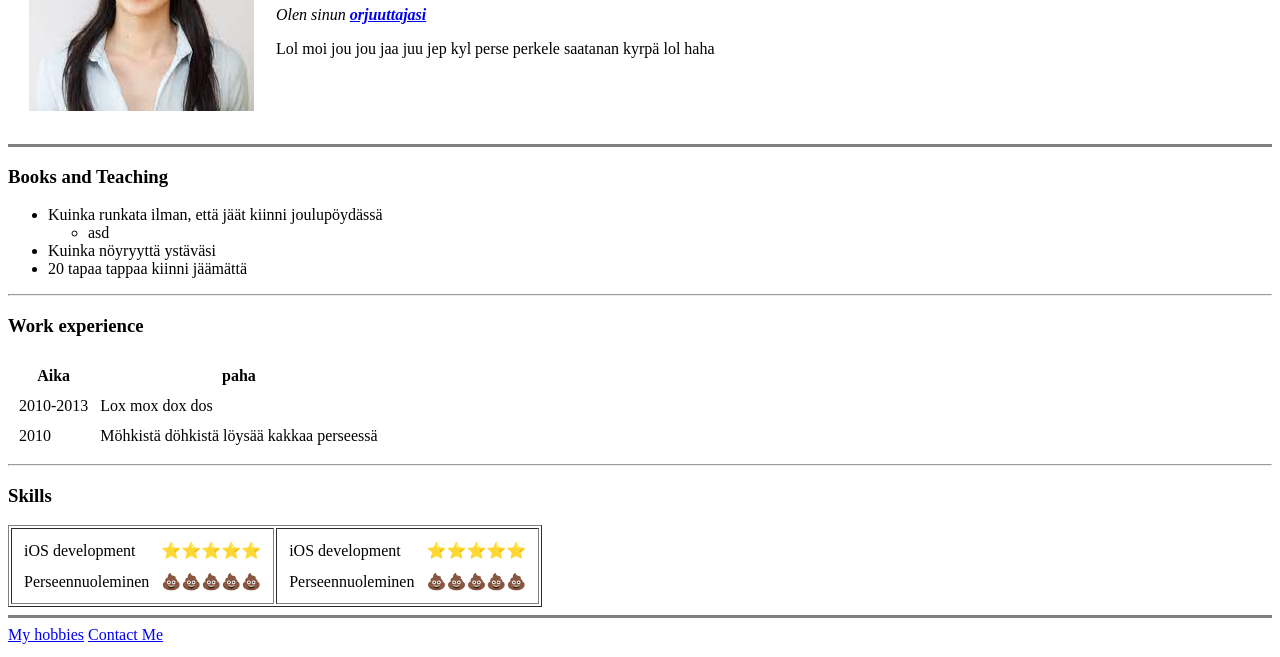
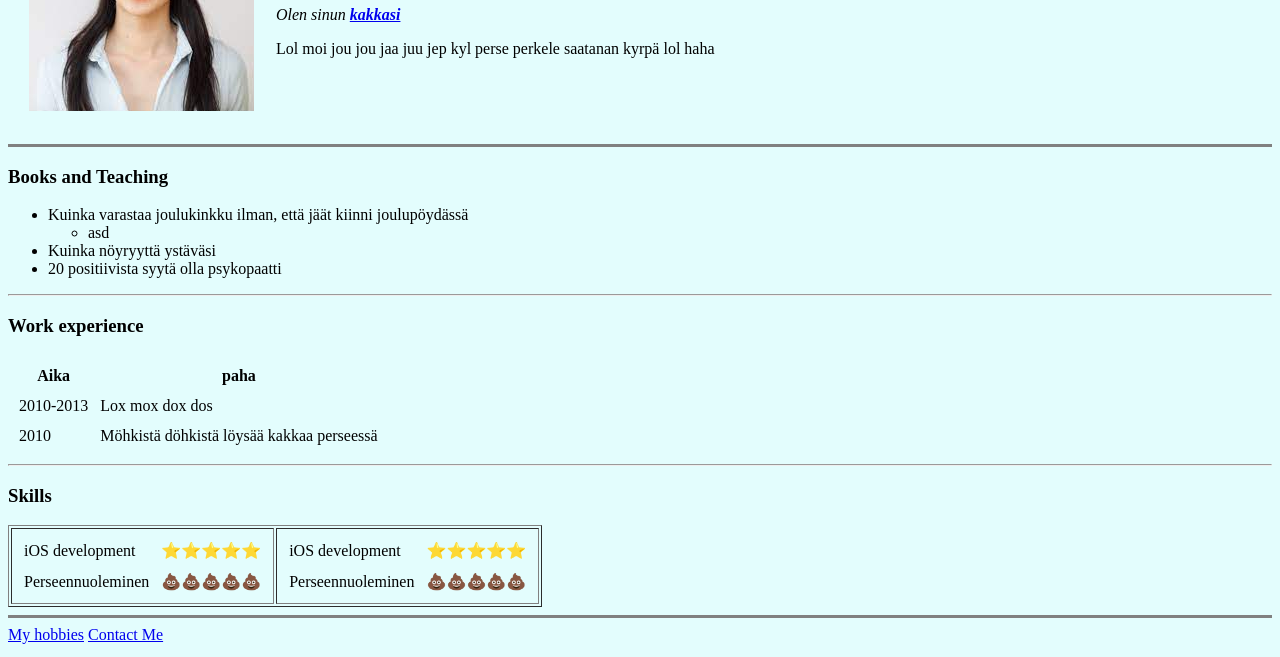
Before and after one commit to Shamaakkeli/cv, a plain HTML site: page index.html in a window 1280 px wide. Shown: the part 143-800 px from the top of the page. Drawn offline with Linux system fonts and the light colour scheme.

Commit message:
Add files via upload

```diff
--- a/index.html
+++ b/index.html
@@ -6,7 +6,7 @@
   <title>Moikka moi</title>
 </head>
 
-<body>
+<body style="background-color: #E3FDFD;">
 
   <table cellspacing="20">
     <tr>
@@ -15,7 +15,7 @@
       </td>
       <td>
         <h1>Lol </h1>
-        <p><em>Olen sinun <a href="http://www.yle.fi"><strong>orjuuttajasi</strong></a></em></p>
+        <p><em>Olen sinun <a href="http://www.yle.fi"><strong>kakkasi</strong></a></em></p>
         <p>Lol moi jou jou jaa juu jep kyl perse perkele saatanan kyrpä lol haha</p>
       </td>
     </tr>
@@ -24,12 +24,12 @@
 
   <h3>Books and Teaching</h3>
   <ul>
-    <li>Kuinka runkata ilman, että jäät kiinni joulupöydässä</li>
+    <li>Kuinka varastaa joulukinkku ilman, että jäät kiinni joulupöydässä</li>
     <ul>
       <li>asd</li>
     </ul>
     <li>Kuinka nöyryyttä ystäväsi</li>
-    <li>20 tapaa tappaa kiinni jäämättä</li>
+    <li>20 positiivista syytä olla psykopaatti</li>
   </ul>
 
   <hr>
```
